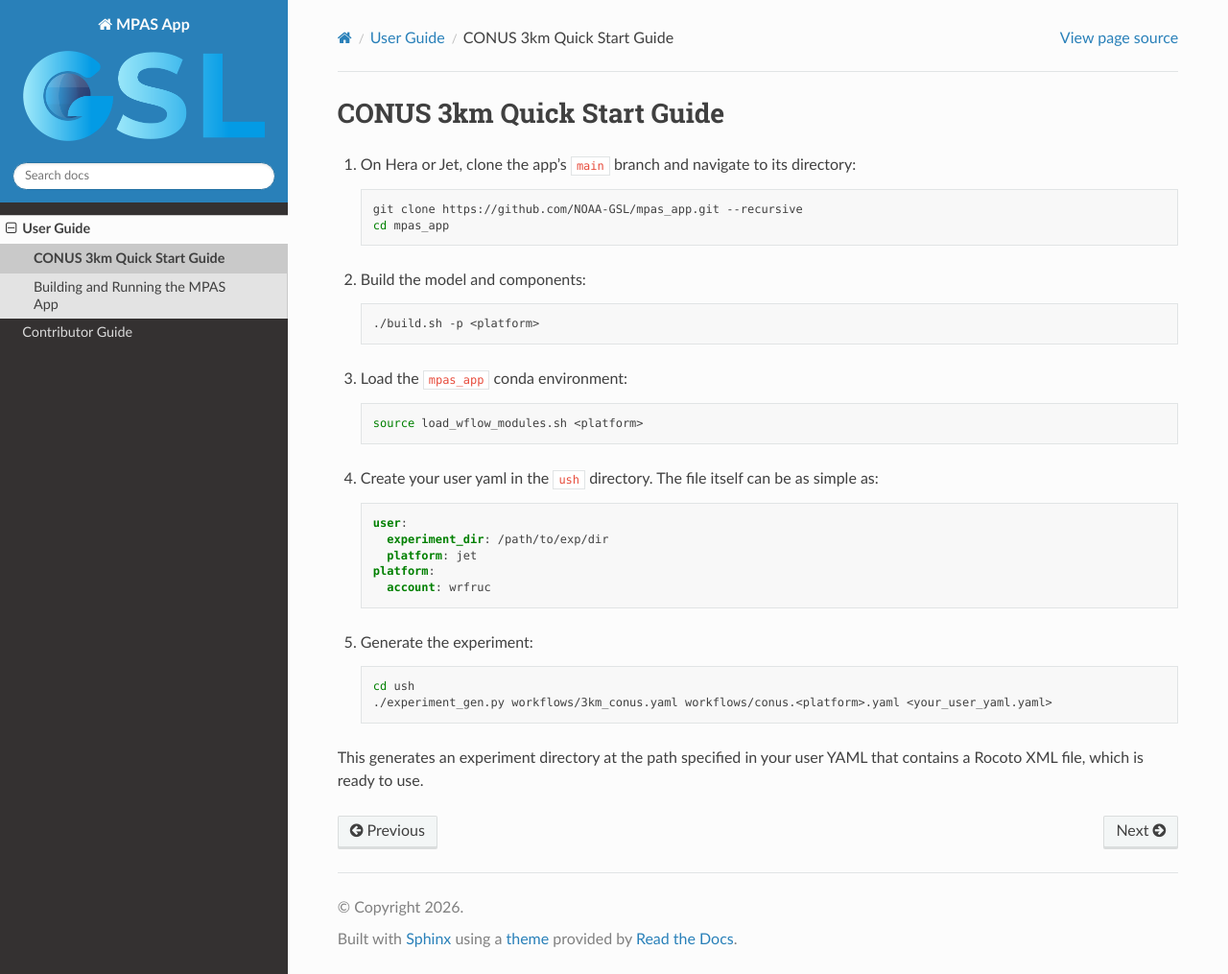
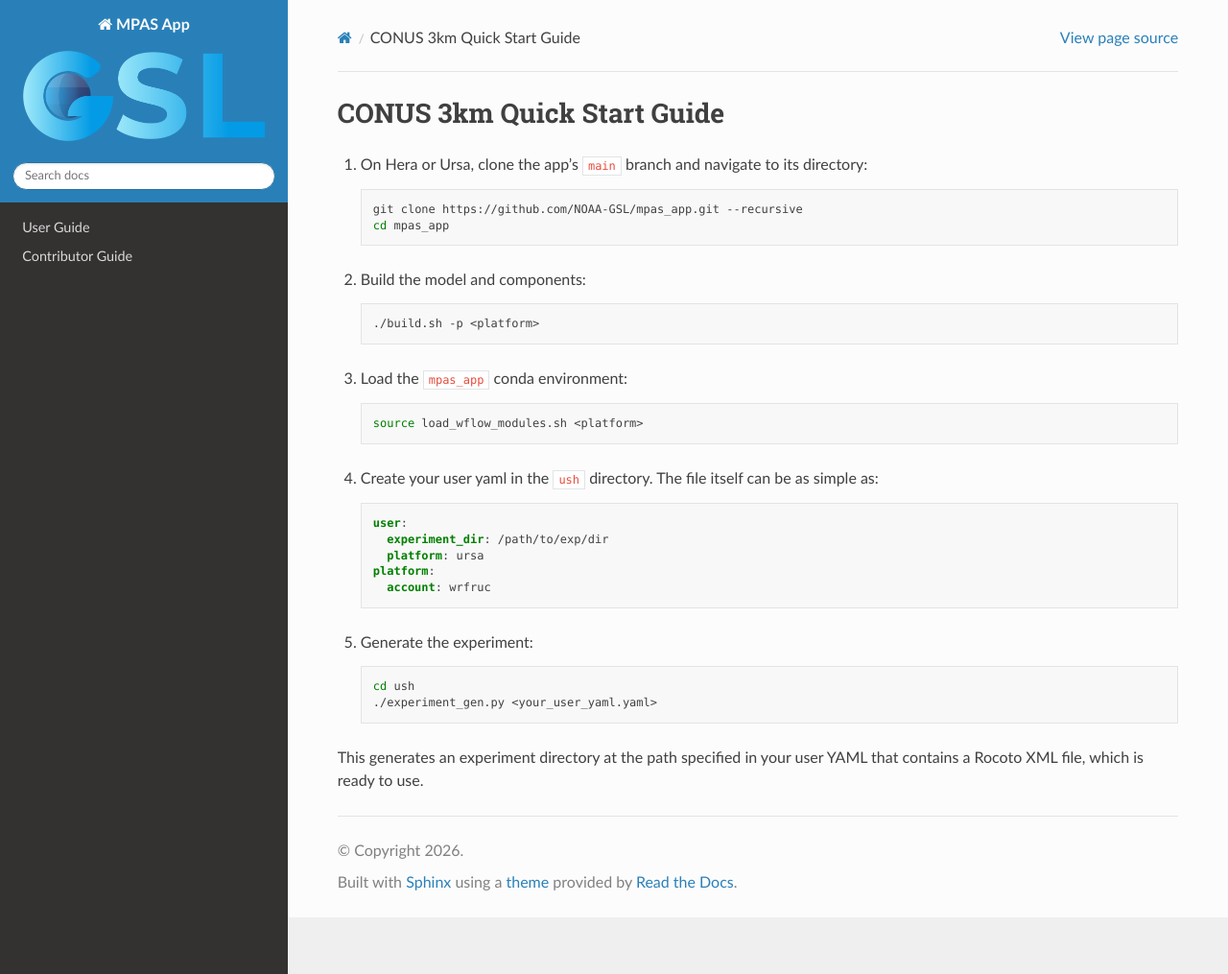
Before and after one commit to NOAA-GSL/mpas_app, a Sphinx documentation site: the page built from docs/sections/user_guide/conus_3km_quick_start.rst, in a window 1280 px wide and 1015 px high. Shown: the whole window at 96% size. Built offline with Sphinx 7.4.7 and the Read the Docs theme 3.1.0, drawn with Linux system fonts in a browser that asks for light colours; pages that are not in the unit, such as notebooks, are missing from menus.

Commit message:
Updating existing quick start.

```diff
--- a/docs/sections/user_guide/quick_start.rst
+++ b/docs/sections/user_guide/conus_3km_quick_start.rst
@@ -1,7 +1,7 @@
 CONUS 3km Quick Start Guide
 ---------------------------
 
-1. On Hera or Jet, clone the app's ``main`` branch and navigate to its directory:
+1. On Hera or Ursa, clone the app's ``main`` branch and navigate to its directory:
 
    .. code-block:: bash
 
@@ -26,7 +26,7 @@ CONUS 3km Quick Start Guide
 
       user:
         experiment_dir: /path/to/exp/dir
-        platform: jet
+        platform: ursa
       platform:
         account: wrfruc
 
@@ -35,6 +35,6 @@ CONUS 3km Quick Start Guide
    .. code-block:: bash
 
       cd ush
-      ./experiment_gen.py workflows/3km_conus.yaml workflows/conus.<platform>.yaml <your_user_yaml.yaml>
+      ./experiment_gen.py <your_user_yaml.yaml>
 
 This generates an experiment directory at the path specified in your user YAML that contains a Rocoto XML file, which is ready to use.
```
